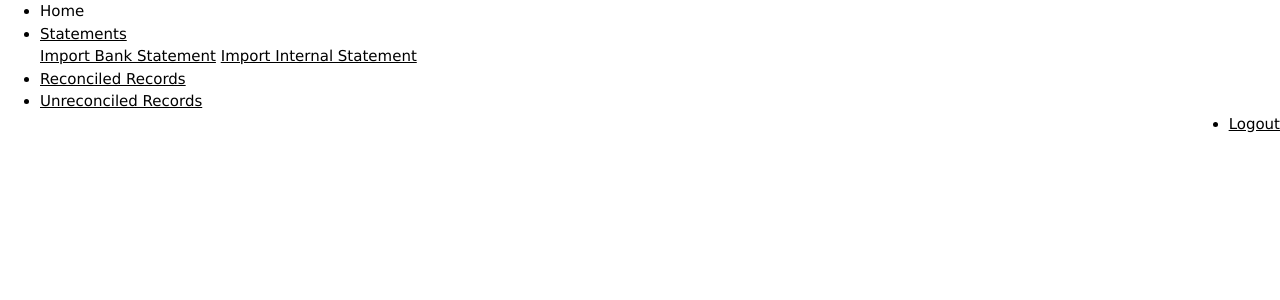
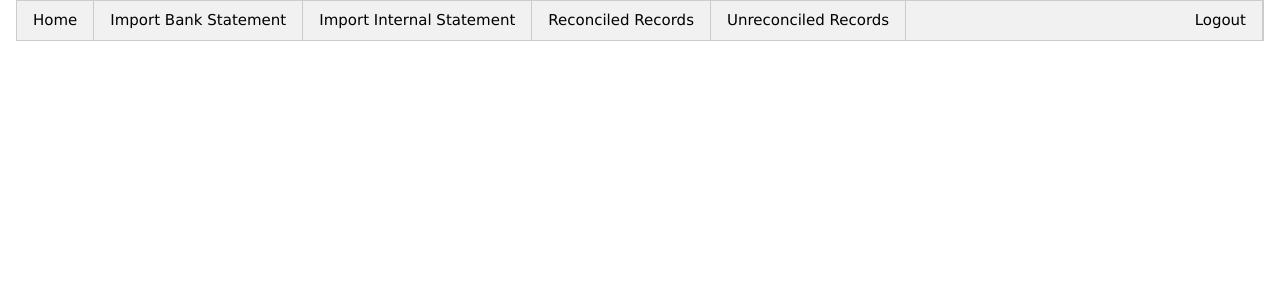
Before and after one commit to JayeshVyas/Bank_Reconciliation, a PHP site: page / in a window 1280 px wide. Shown: the top 300 px of the page. Run offline with PHP 8.4, Linux system fonts and the light colour scheme.

Commit message:
Update index.php

```diff
--- a/index.php
+++ b/index.php
@@ -1,51 +1,3 @@
-<html>
-
-    <head>
-        <title>Bank Reconciliation</title>
-        <link rel="stylesheet" type="text/css" href="css/navigation.css">
-
-        <script>
-            function myFunction()
-            {
-                alert("Hello");
-            }
-        </script>
-        <style>
-            a:hover{
-                color: white;
-                text-decoration: none;
-            }
-        </style>
-    </head>
-
-    <body>
-
-        <div>
-            <ul>
-                <li class="dropdown">
-                    <span href="Home.php" class="dropbtn" onclick="myFunction();">Home</span>
-                </li>
-                <li class="dropdown">
-                    <a href="javascript:void(0)" class="dropbtn">Statements</a>
-                    <div class="dropdown-content">
-                        <a href="bank_statement.php">Import Bank Statement</a>
-                        <a href="internal_statement.php">Import Internal Statement</a>
-                    </div>
-                </li>
-                <li class="dropdown">
-                    <a href="javascript:void(0)" class="dropbtn">Reconciled Records</a>
-                </li>
-                <li class="dropdown">
-                    <a href="managereconcile.php" class="dropbtn">Unreconciled Records</a>
-                </li>
-                <li class="dropdown" style="float:right">
-                        <a href="javascript:void(0)" class="dropbtn">Logout</a>
-                </li>
-            </ul>
-        </div>
-
-        <div id="mainDiv">
-        </div>
-
-    </body>
-</html>
+<?php
+    include "navigation.php";
+?>
```
